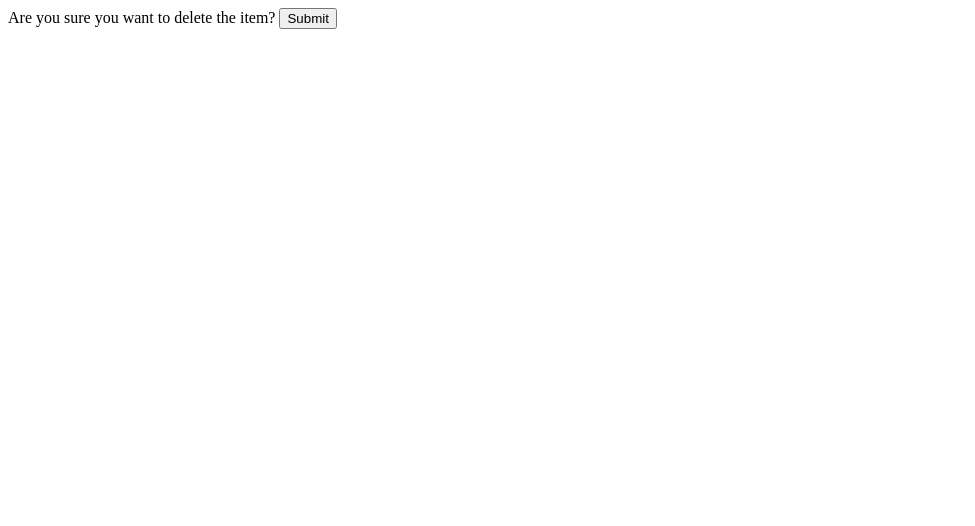
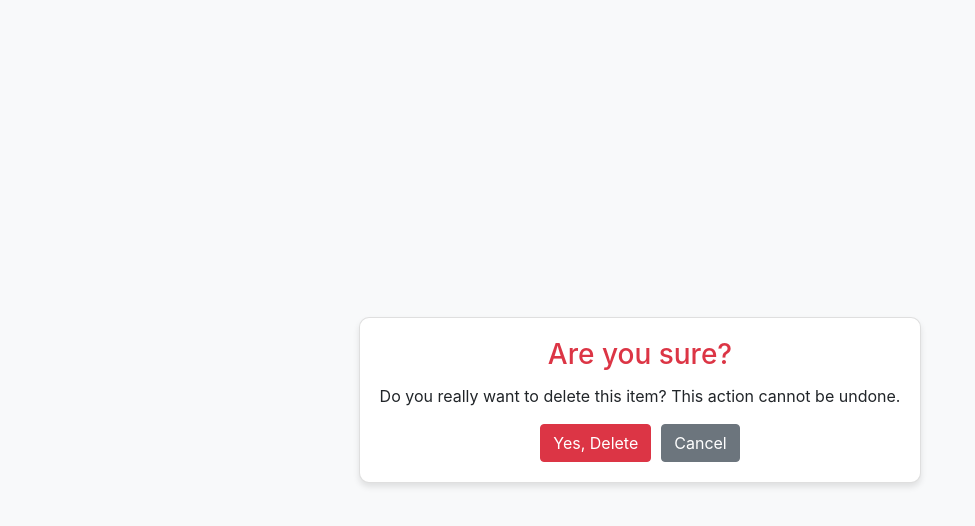
Before and after one commit to akshatdhyani/calorieCounter, a Django app: page /delete/38/ in a window 1280 px wide. Shown: the top 526 px of the page, without its empty margins (0-975 px from the left). Run offline with Django 5.2, Linux system fonts and the light colour scheme; data comes from the database, SQL or seed files in the repository; parts of the project's set-up code (start-up, migrations or seed data) failed here and were passed over.

Commit message:
delete.html

```diff
--- a/mysite/myapp/templates/myapp/delete.html
+++ b/mysite/myapp/templates/myapp/delete.html
@@ -1,15 +1,41 @@
 <!DOCTYPE html>
 <html lang="en">
 <head>
-
-    <title>Document</title>
+    <meta charset="UTF-8">
+    <meta name="viewport" content="width=device-width, initial-scale=1.0">
+    <title>Delete Item</title>
+    <link rel="stylesheet" href="https://cdn.jsdelivr.net/npm/bootstrap@4.6.2/dist/css/bootstrap.min.css"
+          integrity="sha384-xOolHFLEh07PJGoPkLv1IbcEPTNtaed2xpHsD9ESMhqIYd0nLMwNLD69Npy4HI+N" crossorigin="anonymous">
+    <style>
+        body {
+            display: flex;
+            justify-content: center;
+            align-items: center;
+            min-height: 100vh;
+            background-color: #f8f9fa;
+            margin: 0;
+        }
+        .card {
+            padding: 20px;
+            border-radius: 10px;
+            box-shadow: 0 4px 6px rgba(0, 0, 0, 0.1);
+        }
+        .btn-danger {
+            margin-right: 10px;
+        }
+    </style>
 </head>
 <body>
-    <form method="POST">
-
-        {% csrf_token %}
-        Are you sure you want to delete the item?
-        <input type="submit">
-    </form>
+    <div class="card text-center">
+        <h3 class="card-title text-danger">Are you sure?</h3>
+        <p class="card-text">Do you really want to delete this item? This action cannot be undone.</p>
+        <form method="POST">
+            {% csrf_token %}
+            <div class="d-flex justify-content-center">
+                <button type="submit" class="btn btn-danger">Yes, Delete</button>
+                <a href="#" class="btn btn-secondary">Cancel</a>
+            </div>
+        </form>
+    </div>
 </body>
 </html>
```
